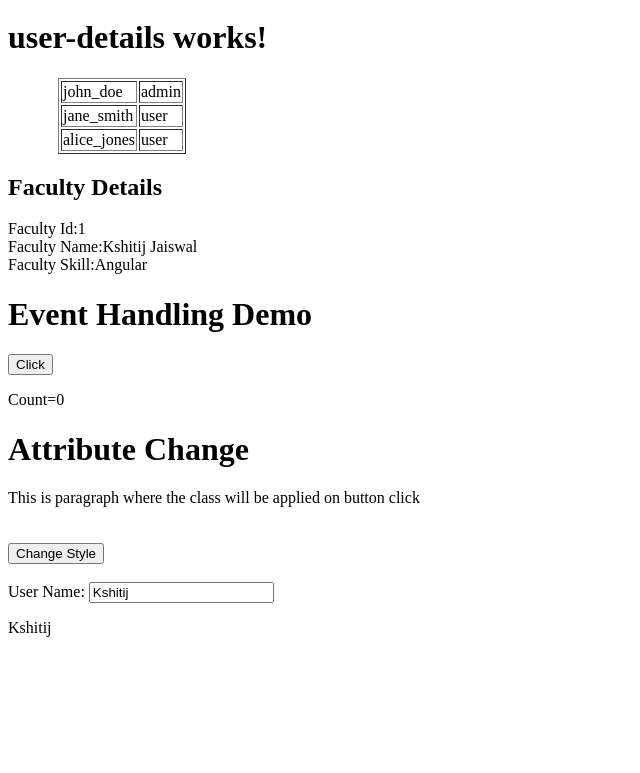
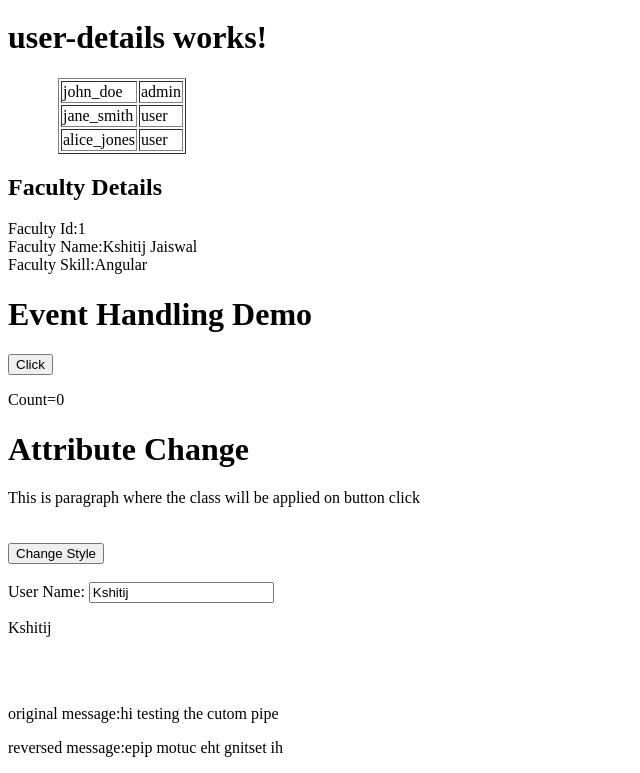
Before and after one commit to kshitijdev24/Angular-Project2, an Angular app: page / in a window 1280 px wide. Shown: the part 579-1352 px from the top of the page, without its empty margins (0-640 px from the left). Before the commit the page ends 1232 px from the top, so only its background shows below. Built offline with nearby package versions, Linux system fonts and the light colour scheme.

Commit message:
feat(attribute-ex): add ReversePipe and enhance attribute change component with message display

```diff
--- a/src/app/attribute-ex/attribute-ex.html
+++ b/src/app/attribute-ex/attribute-ex.html
@@ -7,3 +7,6 @@
 <br><br>
 <label>User Name: <input type="text" [(ngModel)]="userName"></label>
 <p>{{userName}}</p>
+<br><br>
+<p>original message:{{message}}</p>
+<p>reversed message:{{message|reverse}}</p>
--- a/src/app/attribute-ex/attribute-ex.ts
+++ b/src/app/attribute-ex/attribute-ex.ts
@@ -1,16 +1,18 @@
 import { Component } from '@angular/core';
 import { NgClass } from "@angular/common";
 import { FormsModule } from '@angular/forms';
+import { ReversePipe } from '../reverse-pipe';
 
 @Component({
   selector: 'app-attribute-ex',
-  imports: [NgClass,FormsModule],
+  imports: [NgClass,FormsModule,ReversePipe],
   templateUrl: './attribute-ex.html',
   styleUrl: './attribute-ex.css',
 })
 export class AttributeEx {
   isChanged = false;
-  userName='Kshitij '
+  userName = 'Kshitij '
+  message:string='hi testing the cutom pipe'
   changeStyle() {
     this.isChanged = !this.isChanged;
   }
--- /dev/null
+++ b/src/app/reverse-pipe.ts
@@ -0,0 +1,16 @@
+import { Pipe, PipeTransform } from '@angular/core';
+
+@Pipe({
+  name: 'reverse',
+})
+export class ReversePipe implements PipeTransform {
+  transform(value: string): string {
+    let revStr=''
+    for (let i = value.length - 1; i >= 0; i--){
+      revStr += value[i];
+
+    }
+    return revStr;
+
+  }
+}
```
Also changed, not shown: 1 other file (tests, documents, lock files or other folders).
